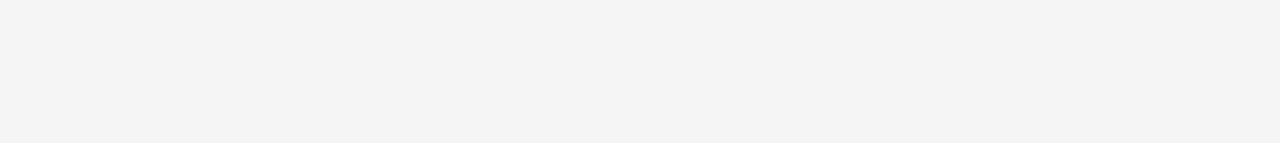
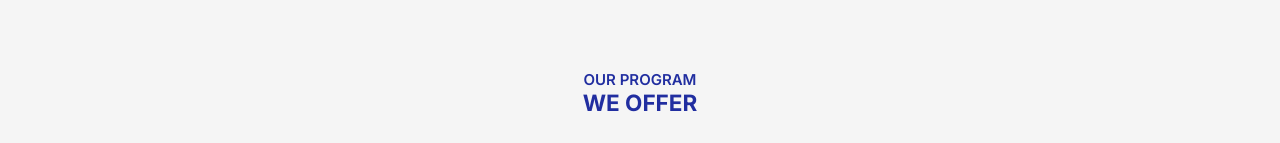
Before and after one commit to Developerfiyin/edusity-webpage, a React (Vite) app: page / in a window 1280 px wide. Shown: the part 1177-1320 px from the top of the page. Before the commit the page ends 1247 px from the top, so only its background shows below. Built offline with nearby package versions, Linux system fonts and the light colour scheme.

Commit message:
styled div with class of title

```diff
--- a/src/App.jsx
+++ b/src/App.jsx
@@ -1,6 +1,7 @@
 import Hero from "./Components/Hero/Hero";
 import Navbar from "./Components/Navbar/Navbar";
 import Programs from "./Components/Programs/programs";
+import Title from "./Components/Title/title";
 const App = () => {
   return (
     <div>
@@ -9,6 +10,7 @@
       <div className="container">
         <Programs />
       </div>
+      <Title />
     </div>
   );
 };
--- a/src/Components/Title/title.css
+++ b/src/Components/Title/title.css
@@ -0,0 +1,8 @@
+.title {
+  text-align: center;
+  color: #212ea0;
+  font-size: 15px;
+  font-weight: 600;
+  text-transform: uppercase;
+  margin: 70px 0 30px;
+}
--- a/src/Components/Title/title.jsx
+++ b/src/Components/Title/title.jsx
@@ -1,4 +1,11 @@
 import "./title.css";
 const Title = () => {
-  return;
+  return (
+    <div className="title">
+      <p>OUR PROGRAM</p>
+      <h2>WE OFFER</h2>
+    </div>
+  );
 };
+
+export default Title;
```
